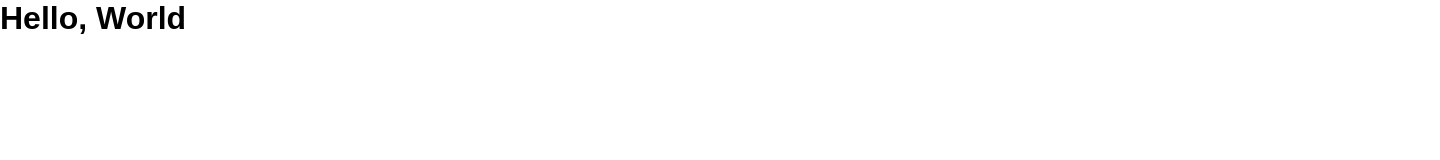
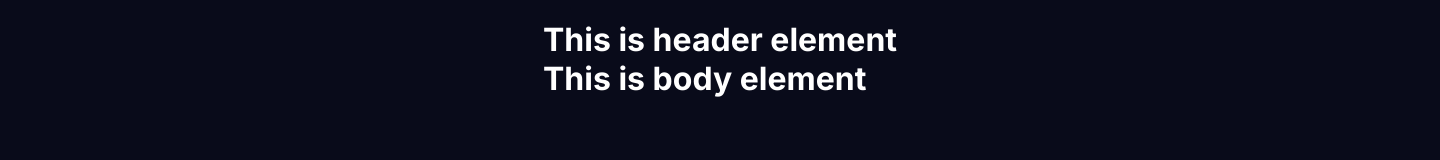
Before and after one commit to tamathecxder/stats-preview-card, a plain HTML site: page index.html in a window 1280 px wide. Shown: the whole page, 1440 px wide, since content can reach past the window. Drawn offline with Linux system fonts and the light colour scheme.

Commit message:
Create a basic structure of stat card

```diff
--- a/assets/css/style.css
+++ b/assets/css/style.css
@@ -34,5 +34,20 @@
 }
 
 body {
-  font-family: sans-serif;
+  font-family: 'Inter', sans-serif;
+  color: var(--white);
+  background-color: var(--very-dark-blue);
 }
+
+.container {
+  width: 1440px;
+  height: 100vh;
+  margin: auto;
+  padding: 20px;
+}
+
+.display-flex {
+  display: flex !important;
+  justify-content: center;
+  align-items: center;
+}
--- a/index.html
+++ b/index.html
@@ -11,7 +11,16 @@
 
   <!-- Wrapper -->
   <div class="container">
-    <h1>Hello, World</h1>
+    <div class="display-flex">
+      <div class="stat-card">
+        <div class="stat-card-header">
+          <h1>This is header element</h1>
+        </div>
+        <div class="stat-card-body">
+          <h1>This is body element</h1>
+        </div>
+      </div>
+    </div>
   </div>
 
 </body>
```
